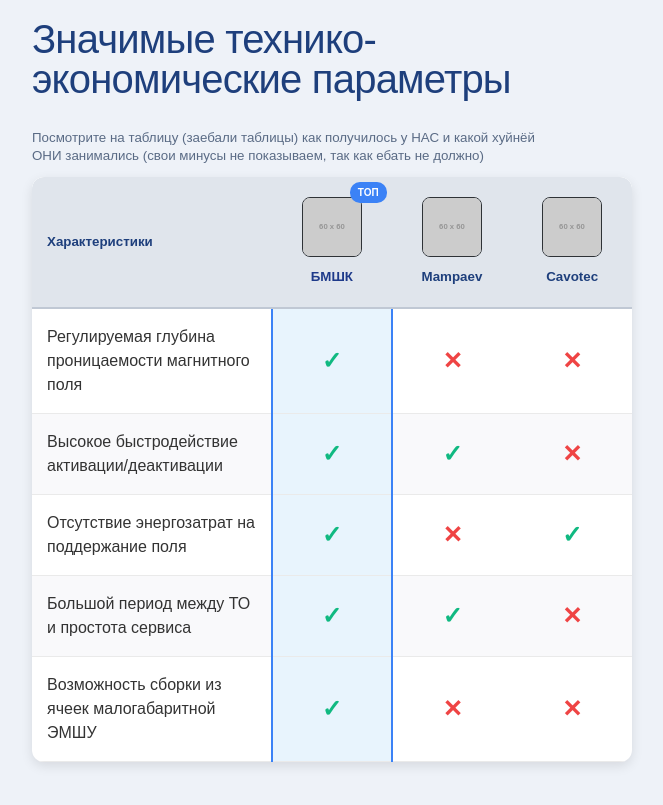
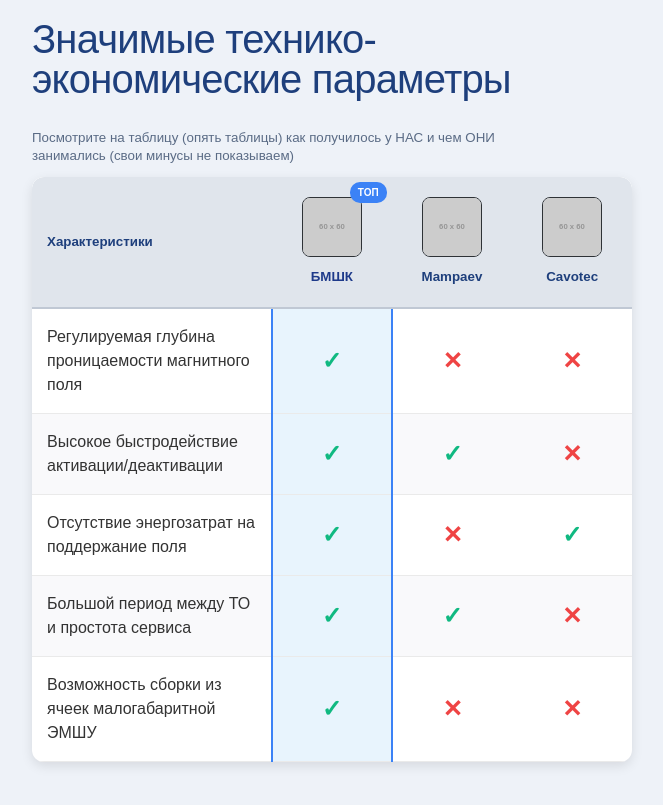
Before and after one commit to neutral8l/smartsite, a plain HTML site: page project-1.html in a window 1280 px wide. Shown: the part 2760-3565 px from the top of the page, without its empty margins (8-671 px from the left). Drawn offline with Linux system fonts and the light colour scheme; placeholder pictures from the web are drawn by us.

Commit message:
редактирование текста

```diff
--- a/project-1.html
+++ b/project-1.html
@@ -595,7 +595,7 @@
 <div class="narrative_stat-box"><div class="narrative_stat-num">1,1 секунд</div>
 <div class="text-style-eyebrow">Задержка между системой управления и исполнительными механизмами</div></div></div></div>
 <div id="growth" data-load-action="slide-self-item" class="narrative_panel"><div class="narrative_panel-heading-box"><div class="richtext w-richtext"><h2>Значимые технико-экономические параметры</h2>
-<p>Посмотрите на таблицу (заебали таблицы) как получилось у НАС и какой хуйнёй ОНИ занимались (свои минусы не показываем, так как ебать не должно)</p>
+<p>Посмотрите на таблицу (опять таблицы) как получилось у НАС и чем ОНИ занимались (свои минусы не показываем)</p>
 <div class="table-container">
     <table>
         <thead>
```
